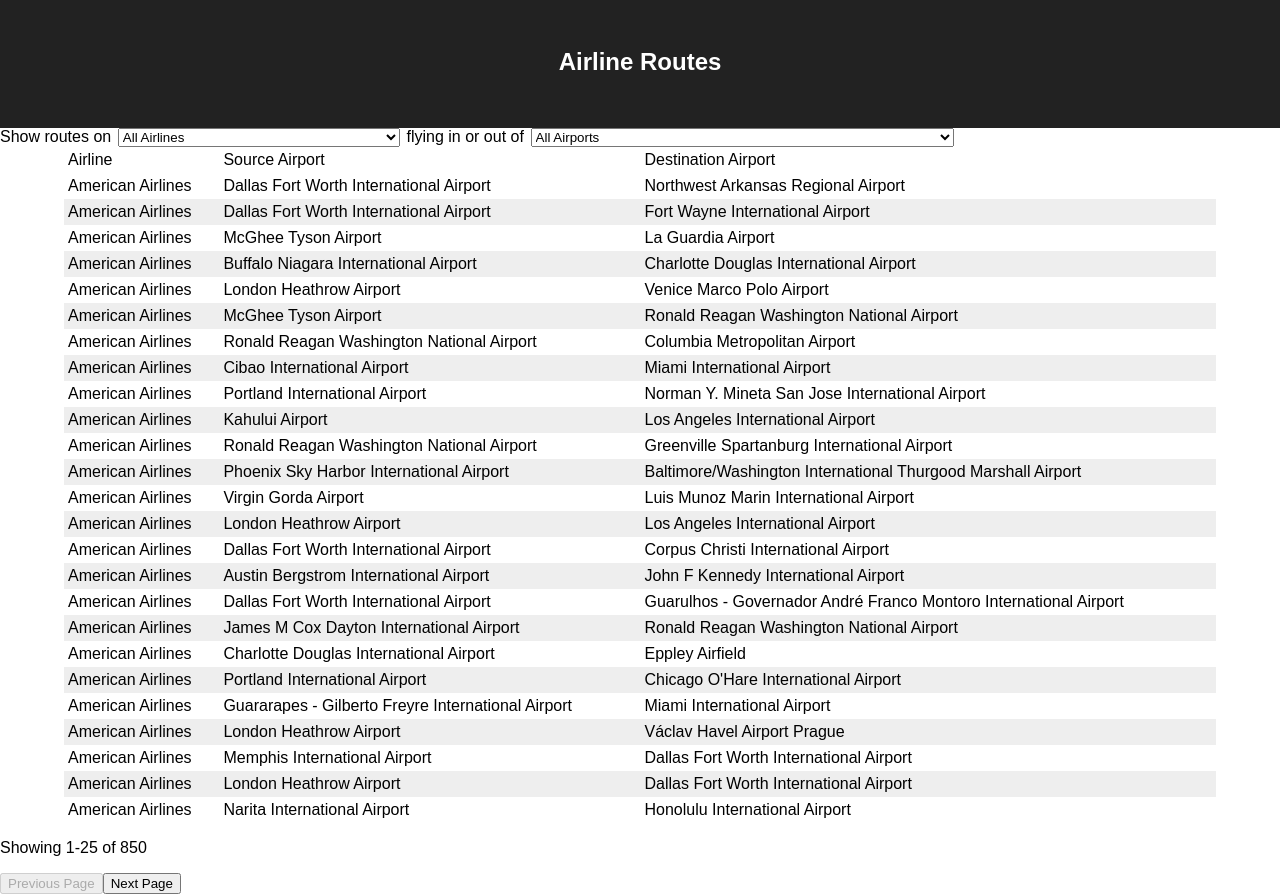
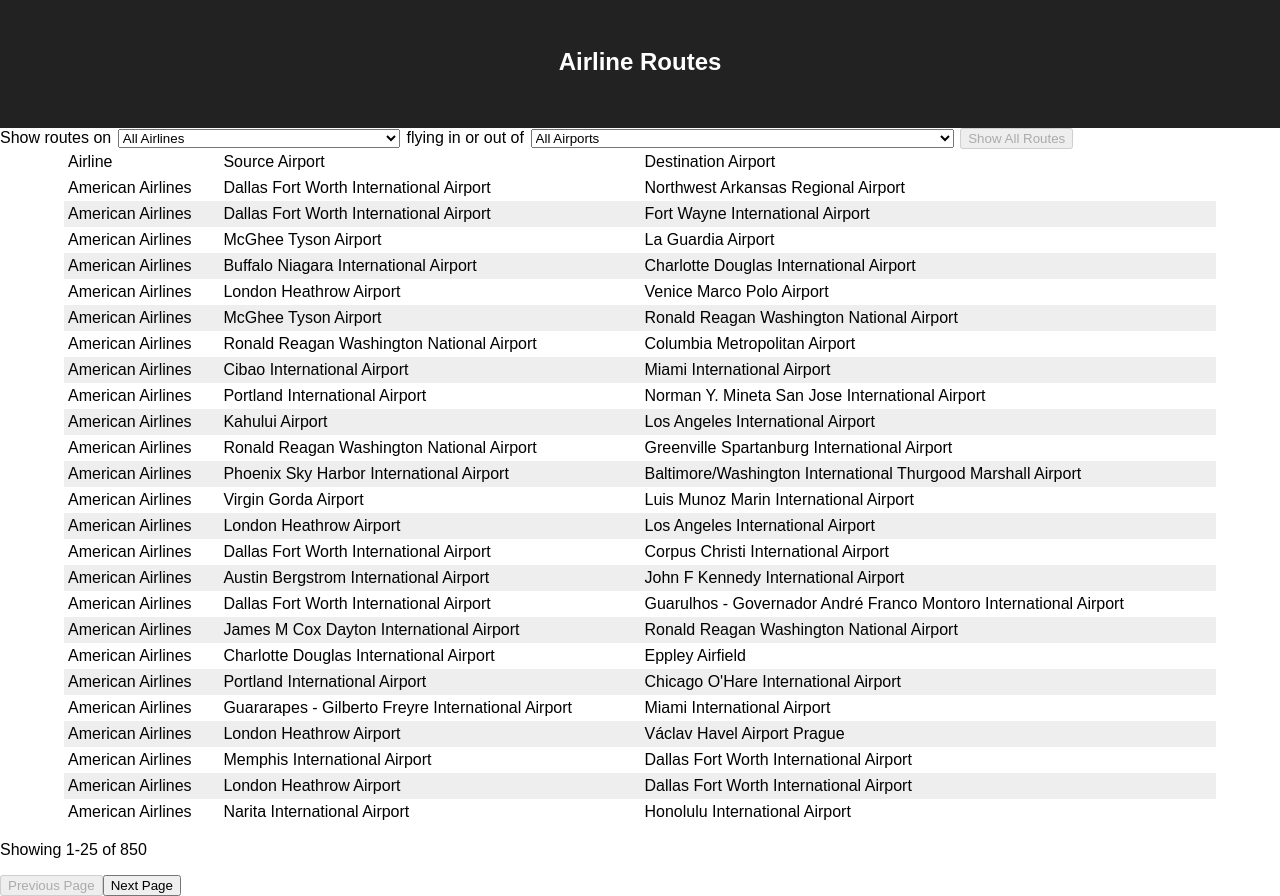
Before and after one commit to TrevorDKelly/airlines-routes-project, a React (Create React App) app: page / in a window 1280 px wide. Built offline with nearby package versions, Linux system fonts and the light colour scheme.

Commit message:
reset button added to Filter component

```diff
--- a/src/components/filter.js
+++ b/src/components/filter.js
@@ -1,20 +1,31 @@
-import React from "react";
+import React, { useState } from "react";
 import Select from "./select";
 
 const Filter = ({
   allAirlines, selectedAirline, setAirline, allAirports,
   selectedAirport, setAirport, setFirstIndex
 }) => {
+  const [disableShowAll, setDisableShowAll] = useState(true);
+
   const selectAirline = (e) => {
     e.preventDefault();
     setAirline(parseInt(e.target.value), 10);
+    setDisableShowAll(false);
     setFirstIndex(0);
   }
 
   const selectAirport = (e) => {
     e.preventDefault();
     setAirport(e.target.value);
+    setDisableShowAll(false);
     setFirstIndex(0);
+  }
+
+  const showAll = (e) => {
+    e.preventDefault();
+    setAirport("");
+    setAirline(-1);
+    setDisableShowAll(true);
   }
 
   return (
@@ -27,6 +38,7 @@ const Filter = ({
       <Select options={allAirports} valueKey="code" titleKey="name"
               allTitle="All Airports" value={selectedAirport}
               onSelect={selectAirport} />
+      <button onClick={showAll} disabled={disableShowAll}>Show All Routes</button>
     </div>
   );
 }
```
